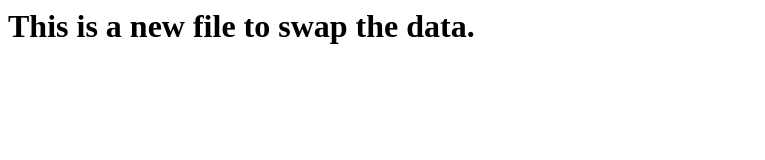
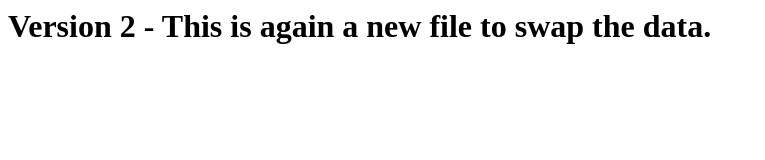
Before and after one commit to akash18/azure-training, a plain HTML site: page index.html in a window 1280 px wide. Shown: the whole page, without its empty margins (0-765 px from the left). Drawn offline with Linux system fonts and the light colour scheme.

Commit message:
Update index.html

```diff
--- a/index.html
+++ b/index.html
@@ -1,3 +1,3 @@
 <html>
-<h1> This is a new file to swap the data.</h1>
+<h1> Version 2 - This is again a new file to swap the data.</h1>
 </html>
```
